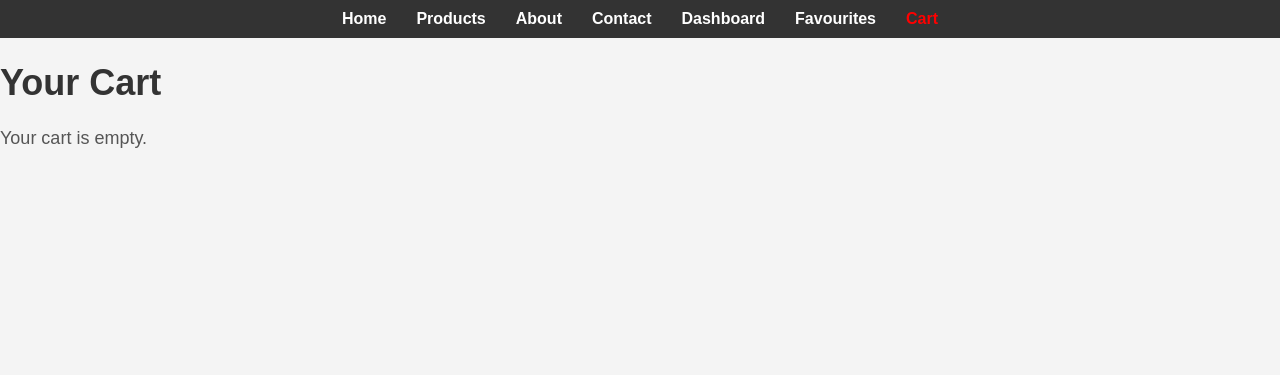
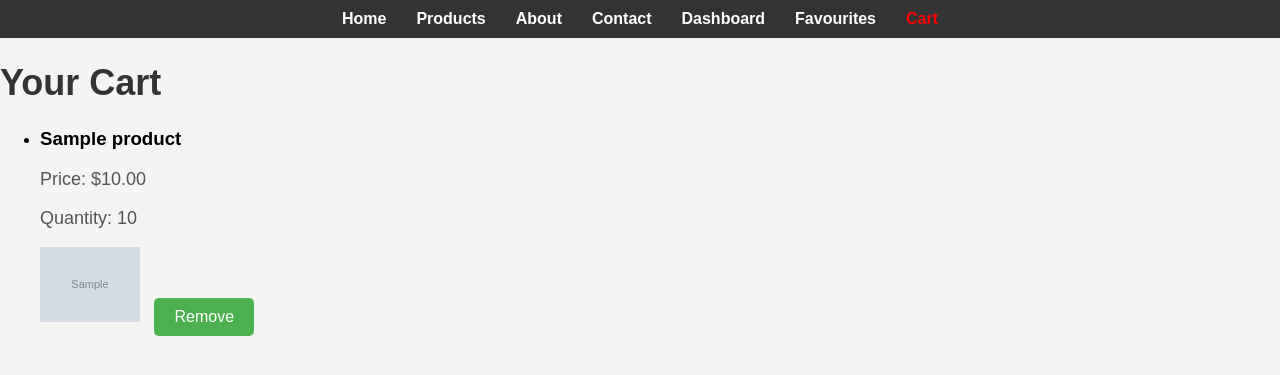
Before and after one commit to anageguchadze/online-shop-ADAO, a Django app: page /cart/ in a window 1280 px wide. Shown: the top 375 px of the page. Run offline with Django 5.2, Linux system fonts and the light colour scheme; a user stored in the database is signed in; tables that the repository leaves empty hold one stand-in row (values such as "Sample post"); grey boxes marked "Sample" are stand-in pictures.

Commit message:
improved cart_view functionality

```diff
--- a/adao_app/templates/adao_app/cart.html
+++ b/adao_app/templates/adao_app/cart.html
@@ -18,6 +18,12 @@
                     {% else %}
                         <p>No image available</p>
                     {% endif %}
+
+                    <!-- Remove from cart form -->
+                    <form action="{% url 'remove_from_cart' item.product.id %}" method="post" style="display:inline;">
+                        {% csrf_token %}
+                        <button type="submit" class="btn btn-danger">Remove</button>
+                    </form>
                 </li>
             {% endfor %}
         </ul>
--- a/adao_app/templates/adao_app/favourites.html
+++ b/adao_app/templates/adao_app/favourites.html
@@ -15,6 +15,12 @@
             {% else %}
               <p>No image available</p>
             {% endif %}
+
+            <!-- Add a "Remove" button to delete the item from favourites -->
+            <form action="{% url 'remove_from_favourites' item.product.id %}" method="post" style="display:inline;">
+                {% csrf_token %}
+                <button type="submit" class="btn btn-danger">Remove</button>
+            </form>
           </li>
         {% endfor %}
     </ul>
--- a/adao_app/templates/base.html
+++ b/adao_app/templates/base.html
@@ -25,7 +25,7 @@
                     <li><a href="{% url 'login' %}" {% if request.path == '/login/' %}class="active"{% endif %}>Login</a></li>
                 {% endif %}
 
-                <li><a href="{% url 'cart' %}" {% if request.path == '/cart/' %}class="active"{% endif %}>Cart</a></li>
+                <li><a href="{% url 'cart_view' %}" {% if request.path == '/cart/' %}class="active"{% endif %}>Cart</a></li>
             </ul>
         </nav>
     </header>
--- a/adao_app/urls.py
+++ b/adao_app/urls.py
@@ -7,14 +7,15 @@
     path('about/', views.about, name='about'),
     path('contact/', views.contact, name='contact'),
     path('login/', views.login_view, name='login'),
-    path('cart/', views.cart, name='cart'),
     path('logout/', views.logout_view, name='logout'),
     path('register/', views.register, name='register'),
     path('dashboard/', views.dashboard_view, name='dashboard'),
     path('profile/', views.profile_view, name='profile'),
     path('orders/', views.orders_view, name='orders'),
-    path('cart/add/<int:product_id>/', views.add_to_cart, name='add_to_cart'),
-    # path('cart/', views.cart_view, name='cart'),
     path('add_to_favourites/<int:product_id>/', views.add_to_favourites, name='add_to_favourites'),
     path('favourites/', views.favourites_view, name='favourites'),
+    path('favourites/remove/<int:product_id>/', views.remove_from_favourites, name='remove_from_favourites'),
+    path('cart/', views.cart_view, name='cart_view'),  # Correct the name of the path
+    path('cart/add/<int:product_id>/', views.add_to_cart, name='add_to_cart'),  # Path to add to cart
+    path('cart/remove/<int:product_id>/', views.remove_from_cart, name='remove_from_cart'),
 ]
--- a/adao_app/views.py
+++ b/adao_app/views.py
@@ -128,21 +128,45 @@
     # Check if the product is already in the cart
     cart_item, created = Cart.objects.get_or_create(user=request.user, product=product)
 
-    if not created:  # If the product is already in the cart, increase the quantity
+    if created:
+        messages.success(request, f'{product.name} added to your cart.')
+    else:
+        # If the item is already in the cart, update the quantity
         cart_item.quantity += 1
         cart_item.save()
         messages.info(request, f'{product.name} quantity updated in your cart.')
-    else:
-        messages.success(request, f'{product.name} added to your cart.')
 
-    return redirect('cart')  # Redirect to cart view
+    # Redirect to the cart view (not product list)
+    return redirect('product_list')  # Redirect to the cart page to view updated items
+
+
+
 
 # View for displaying the Cart
 @login_required
 def cart_view(request):
     cart_items = Cart.objects.filter(user=request.user)  # Get all cart items for the logged-in user
 
+    if not cart_items:
+        messages.info(request, "Your cart is empty.")  # Show a message if the cart is empty
+
     return render(request, 'adao_app/cart.html', {'cart_items': cart_items})
+
+
+
+@login_required
+def remove_from_cart(request, product_id):
+    try:
+        # Get the cart item associated with the user and product
+        cart_item = Cart.objects.get(user=request.user, product_id=product_id)
+        cart_item.delete()  # Delete the item
+        messages.success(request, "Item removed from your cart.")
+    except Cart.DoesNotExist:
+        messages.error(request, "Item not found in your cart.")
+
+    return redirect('cart_view')  # Redirect back to the cart page
+
+
 
 # Add product to Favourites
 @login_required
@@ -165,3 +189,16 @@
     favourite_items = Favourite.objects.filter(user=request.user)
 
     return render(request, 'adao_app/favourites.html', {'favourite_items': favourite_items})
+
+
+@login_required
+def remove_from_favourites(request, product_id):
+    try:
+        # Get the favorite item associated with the user and product
+        favourite_item = Favourite.objects.get(user=request.user, product_id=product_id)
+        favourite_item.delete()  # Delete the item
+        messages.success(request, "Item removed from your favourites.")
+    except Favourite.DoesNotExist:
+        messages.error(request, "Item not found in your favourites.")
+
+    return redirect('favourites')  # Redirect back to the favourites page
```
